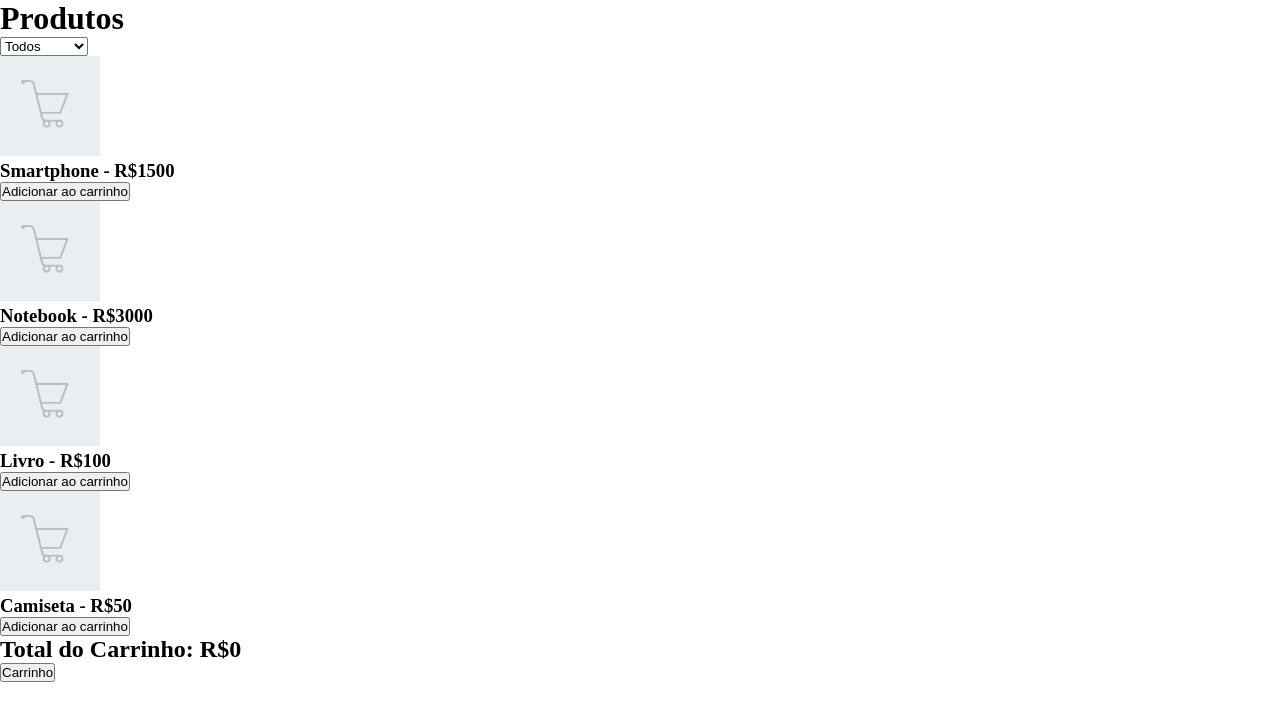
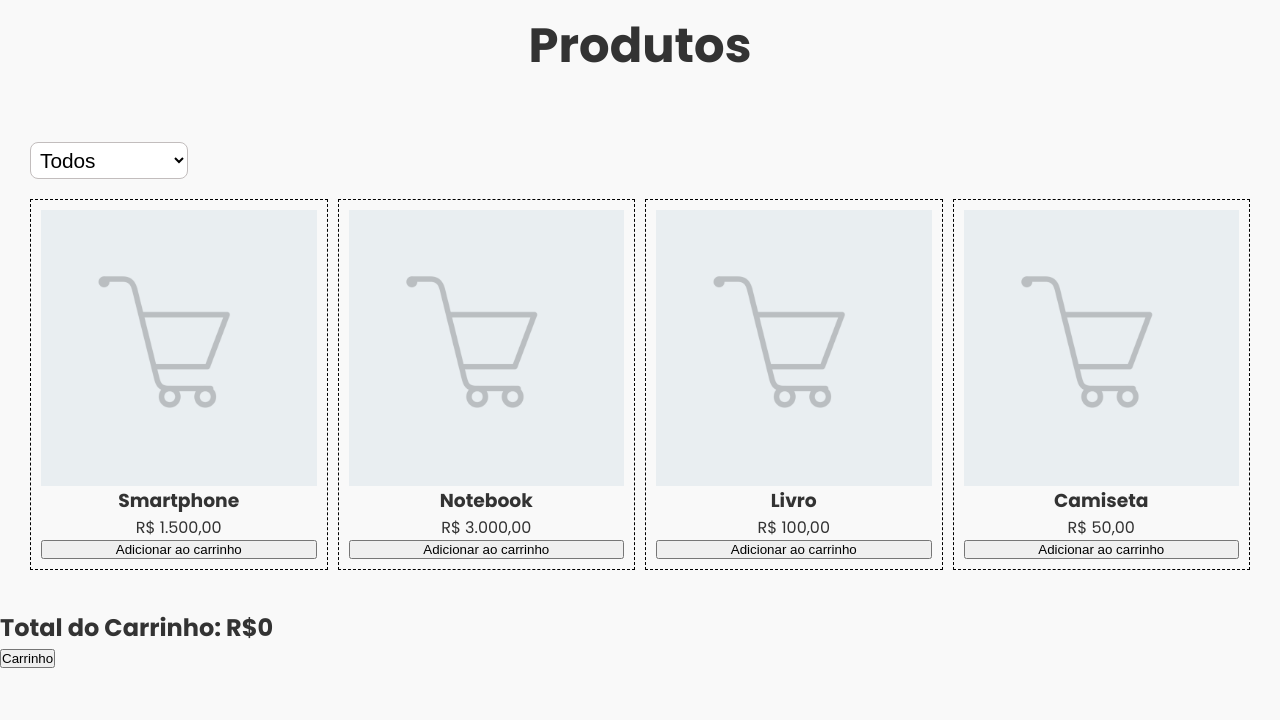
Before and after one commit to paulo-arthur-dev/projeto-ecommerce, a plain HTML site: page index.html in a window 1280 px wide. Drawn offline with Linux system fonts and the light colour scheme.

Commit message:
estilização do título e produtos (grid)

```diff
--- a/css/style.css
+++ b/css/style.css
@@ -2,6 +2,63 @@
     margin: 0px;
     padding: 0px;
     box-sizing: border-box;
+}
+
+body {
+    font-family: "Poppins", sans-serif;
+    background-color: #f9f9f9;
+    color: #333;
+}
+
+h1 {
+    text-align: center;
+    padding: 10px 0px;
+    margin-bottom: 20px;
+    font-size: 3rem;
+}
+
+.container-produtos {
+    max-width: 1400px;
+    margin: auto;
+    padding: 30px;
+    /* border: 1px dashed black; */
+}
+
+.filtro-categoria {
+    margin-bottom: 20px;
+    padding: 5px;
+    font-size: 1.3rem;
+    border-radius: 8px;
+    background-color: #ffffff;
+    border: 1px solid rgb(194, 189, 189);
+}
+
+.produtos {
+    display: grid;
+    grid-template-columns: repeat(auto-fit, minmax(165px, 1fr));
+    gap: 10px;
+}
+
+.item-produto {
+    display: flex;
+    flex-direction: column;
+
+    list-style: none;
+    min-width: 170px;
+    /* max-width: 250px; */
+    padding: 10px;
+    margin-bottom: 10px;
+    height: fit-content;
+
+    border: 1px dashed black;
+}
+
+.item-produto img {
+    width: 100%;
+}
+
+.item-produto h3, p {
+    text-align: center;
 }
 
 .carrinho-modal-background {
--- a/index.html
+++ b/index.html
@@ -6,32 +6,40 @@
     <meta name="viewport" content="width=device-width, initial-scale=1.0">
     <title>E-commerce</title>
     <link rel="stylesheet" href="css/style.css">
+    <link rel="preconnect" href="https://fonts.googleapis.com">
+    <link rel="preconnect" href="https://fonts.gstatic.com" crossorigin>
+    <link
+        href="https://fonts.googleapis.com/css2?family=Poppins:ital,wght@0,100;0,200;0,300;0,400;0,500;0,600;0,700;0,800;0,900;1,100;1,200;1,300;1,400;1,500;1,600;1,700;1,800;1,900&display=swap"
+        rel="stylesheet">
 </head>
 
 <body>
     <h1>Produtos</h1>
 
-    <select name="" id="filtroCategoria">
+    <section class="container-produtos">
+        <select class="filtro-categoria" id="filtroCategoria">
+            <optgroup>
                 <option value="todos">Todos</option>
                 <option value="eletronicos">Eletrônicos</option>
                 <option value="livros">Livros</option>
                 <option value="vestuario">Vestuário</option>
+            </optgroup>
         </select>
-
-    <ul id="listaProdutos">
+        <ul class="produtos" id="listaProdutos">
             <!--
             Produto...
             Produto...
             Produto...
             -->
         </ul>
+    </section>
 
     <h2>Total do Carrinho: <span id="totalCarrinho">R$0</span> </h2>
 
     <button id="btnCarrinho">Carrinho</button>
 
     <!-- Modal para o carrinho -->
-    <div class="carrinho-modal-background fechado" id="modalCarrinho"  aria-hidden="true">
+    <div class="carrinho-modal-background fechado" id="modalCarrinho" aria-hidden="true">
 
         <div class="modal" role="dialog" aria-modal="true" aria-labelledby="tituloCarrinho">
             <button id="fecharModal">X</button>
--- a/js/script.js
+++ b/js/script.js
@@ -31,15 +31,18 @@ document.addEventListener('DOMContentLoaded', () => {
 
                 //Base do produto
                 const item = document.createElement('li')
+                item.className = 'item-produto'
 
-                //Nome e preço do produto
+                //Nome do produto
                 const tituloProduto = document.createElement('h3')
-                tituloProduto.textContent = `${produto.nome} - R$${produto.preco}`
+                tituloProduto.textContent = `${produto.nome}`
+
+                const precoProduto = document.createElement('p')
+                precoProduto.textContent = `${produto.preco.toLocaleString('pt-BR', {style: 'currency', currency: 'BRL'})}`
 
                 //Imagem do produto
                 const imgProduto = document.createElement('img')
                 imgProduto.src = produto.img
-                imgProduto.width = 100
 
                 //Botão para adicionar ao carrinho
                 const botaoAdicionar = document.createElement('button')
@@ -49,7 +52,7 @@ document.addEventListener('DOMContentLoaded', () => {
                 }
 
 
-                item.append(imgProduto, tituloProduto, botaoAdicionar)
+                item.append(imgProduto, tituloProduto, precoProduto, botaoAdicionar)
                 listaProdutos.appendChild(item)
 
             })
```
Lines whose indentation alone changed are shown as unchanged.
